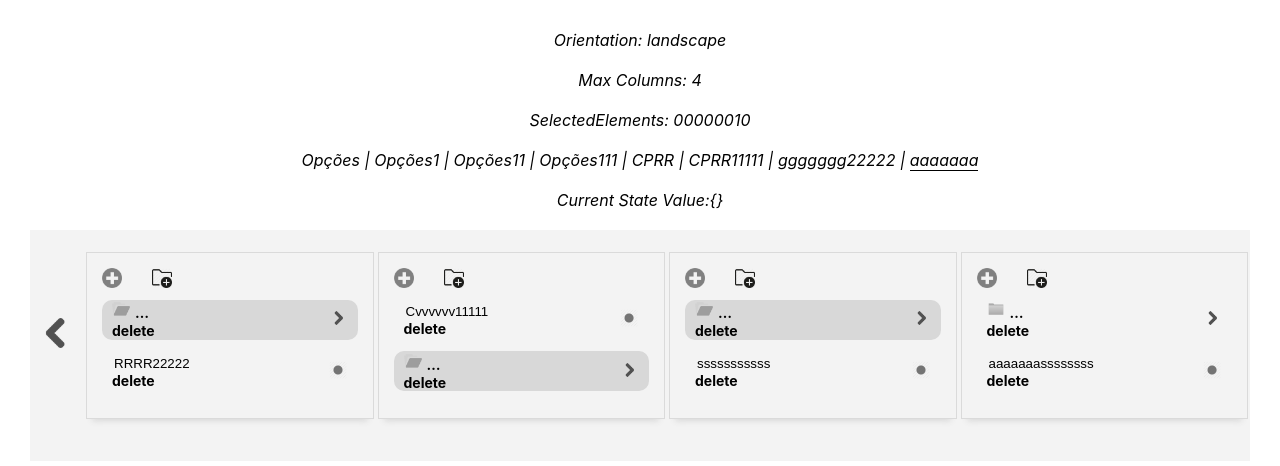
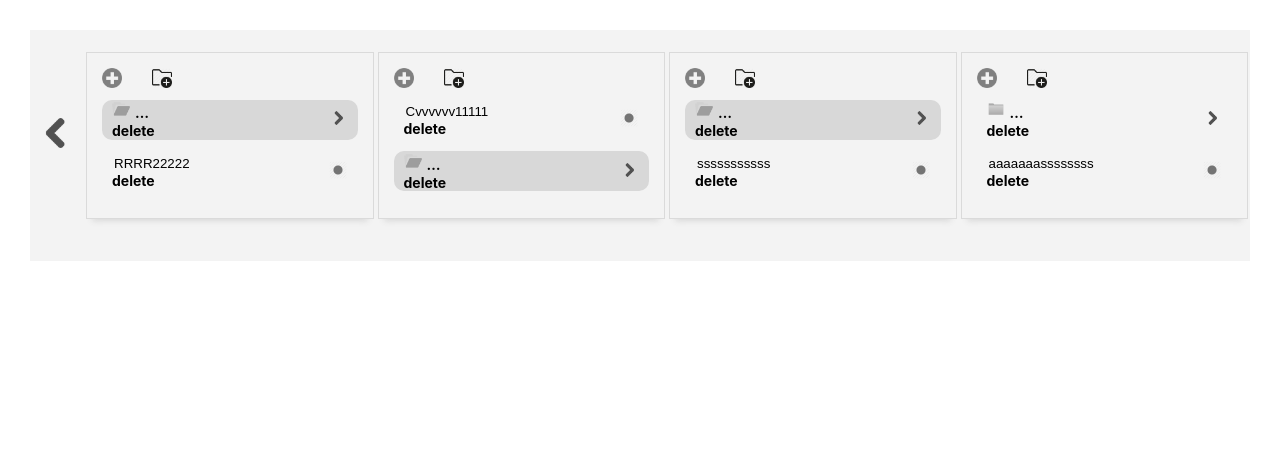
Before and after one commit to zealves/browse-tree, a React (Create React App) app: page / in a window 1280 px wide. Shown: the top 466 px of the page. Built offline with nearby package versions, Linux system fonts and the light colour scheme.

Commit message:
Add itemMaxHeight prop

```diff
--- a/src/App.js
+++ b/src/App.js
@@ -167,9 +167,10 @@ class App extends Component {
           orientation={'landscape'}
           itemMinWidth={200}
           itemMaxWidth={600}
+          itemMaxHeight={'calc(100vh - 150px)'}
           maxColumns={4}
           onUpdate={this.onChange}
-          dev={true}
+          dev={false}
           />
       </div>
     )
--- a/src/components/browseTree/browseTree.css
+++ b/src/components/browseTree/browseTree.css
@@ -20,6 +20,7 @@
     padding: 15px;
     flex: 1;
     overflow: hidden;
+    overflow-y: auto;
     min-width: 115px;
     max-width: 600px;
     margin: 2px;
--- a/src/components/browseTree/browseTree.js
+++ b/src/components/browseTree/browseTree.js
@@ -75,7 +75,8 @@ class BrowseTree extends Component {
         this.layoutOrientation = { display: this.props.orientation === 'portrait' ? 'block' : 'flex' }
         this.columnStyle = {
             minWidth: this.props.itemMinWidth || 115,
-            maxWidth: this.props.itemMaxWidth || 600
+            maxWidth: this.props.itemMaxWidth || 600,
+            maxHeight: this.props.itemMaxHeight || '100%'
         }
     }
 
```
